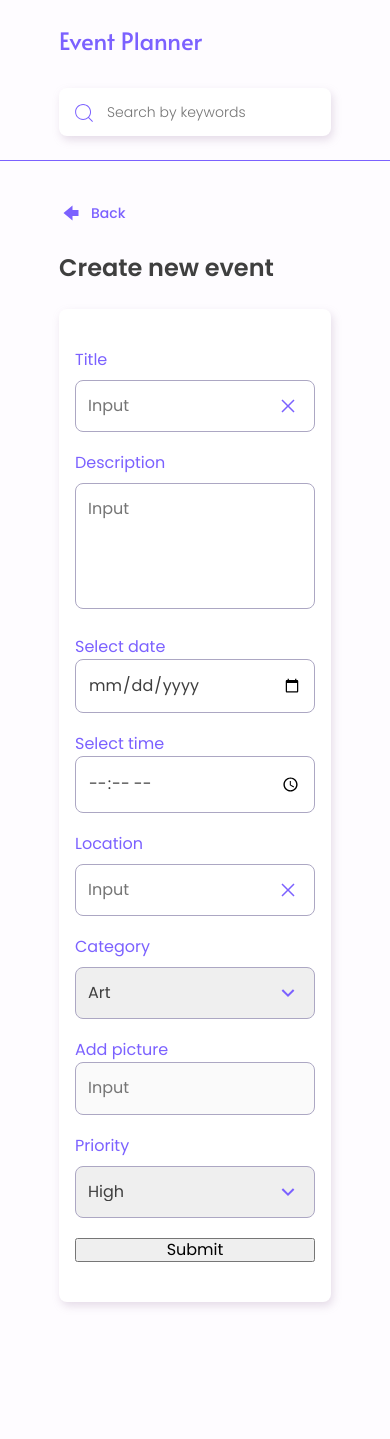
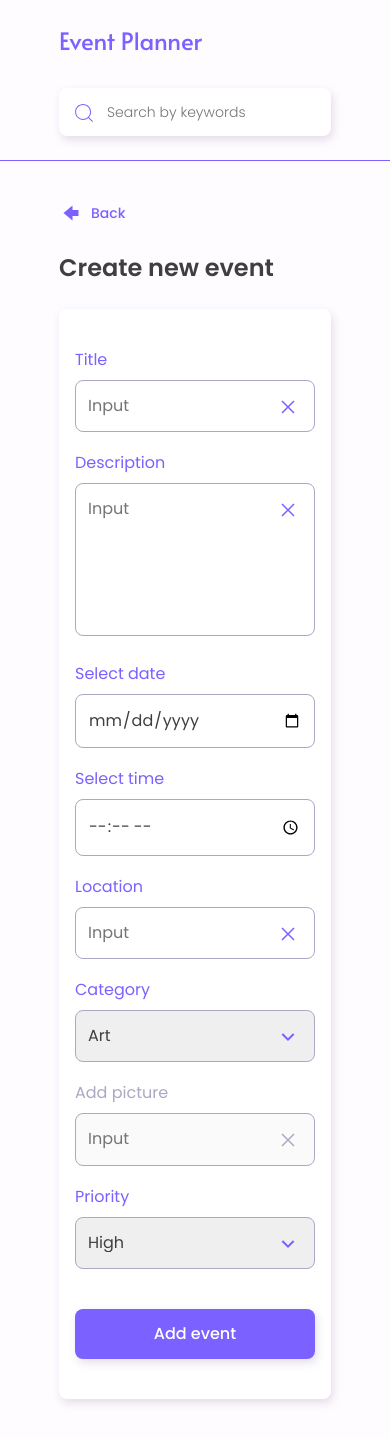
Before and after one commit to JustIrish/event-planner, a React (Create React App) app: page /create in a window 390 px wide. Before the commit the page ends 1342 px from the top, so only its background shows below. Built offline with nearby package versions, Linux system fonts and the light colour scheme.

Commit message:
add responsive for the form

```diff
--- a/src/components/AddEventForm/AddEventForm.js
+++ b/src/components/AddEventForm/AddEventForm.js
@@ -14,6 +14,7 @@ import { VscClose } from 'react-icons/vsc';
 
 import { validationRules } from 'common/validation';
 import { categories } from 'data/categories';
+import Button from 'components/Buttons/Button';
 
 const AddEventForm = () => {
   const {
@@ -34,22 +35,27 @@ const AddEventForm = () => {
         <LabelStyled>
           Title
           <SelectWrap>
-            <VscClose size="24" color="#7b61ff" />
+            <VscClose size="24" color={errors.title ? '#FF2B77' : '#7b61ff'} />
             <InputStyled
               {...register('title', validationRules.title)}
               placeholder="Input"
               type="text"
               name="title"
               style={{
-                outlineColor: errors.title && '#FF2B77',
-                borderColor: errors.title && 'transparent',
+                outlineColor: errors.title && 'transparent',
+                borderColor: errors.title && '#FF2B77',
               }}
             />
           </SelectWrap>
           {errors.title && <ErrorStyled>{errors.title.message}</ErrorStyled>}
         </LabelStyled>
-        <LabelStyled>
+        <LabelStyled style={{ gridRowStart: 2, gridRowEnd: 4 }}>
           Description
+          <SelectWrap>
+            <VscClose
+              size="24"
+              color={errors.description ? '#FF2B77' : '#7b61ff'}
+            />
             <TextareaStyled
               {...register('description', validationRules.description)}
               placeholder="Input"
@@ -57,42 +63,51 @@ const AddEventForm = () => {
               rows="5"
               name="description"
             />
+          </SelectWrap>
           {errors.description && (
             <ErrorStyled>{errors.description.message}</ErrorStyled>
           )}
         </LabelStyled>
         <LabelStyled>
           Select date
+          <SelectWrap>
             <InputStyled
               {...register('date', { required: 'required field' })}
               placeholder="Input"
               type="date"
               name="date"
             />
+          </SelectWrap>
           {errors.date && <ErrorStyled>{errors.date.message}</ErrorStyled>}
         </LabelStyled>
         <LabelStyled>
           Select time
+          <SelectWrap>
             <InputStyled
               {...register('time', { required: 'required field' })}
               placeholder="Input"
               type="time"
               name="time"
             />
+          </SelectWrap>
           {errors.time && <ErrorStyled>{errors.time.message}</ErrorStyled>}
         </LabelStyled>
+
         <LabelStyled>
           Location
           <SelectWrap>
-            <VscClose size="24" color="#7b61ff" />
+            <VscClose
+              size="24"
+              color={errors.location ? '#FF2B77' : '#7b61ff'}
+            />
             <InputStyled
               {...register('location', validationRules.location)}
               placeholder="Input"
               type="text"
               name="location"
               style={{
-                outlineColor: errors.location && '#FF2B77',
-                borderColor: errors.location && 'transparent',
+                outlineColor: errors.location && 'transparent',
+                borderColor: errors.location && '#FF2B77',
               }}
             />
           </SelectWrap>
@@ -117,9 +132,17 @@ const AddEventForm = () => {
             </SelectStyled>
           </SelectWrap>
         </LabelStyled>
-        <LabelStyled>
+        <LabelStyled style={{ color: '#ACA7C3' }}>
           Add picture
-          <InputStyled placeholder="Input" disabled name="ticture" />
+          <SelectWrap>
+            <VscClose size="24" color="#ACA7C3" />
+            <InputStyled
+              placeholder="Input"
+              disabled
+              name="picture"
+              style={{ borderColor: '#ACA7C3', outlineColor: 'transparent' }}
+            />
+          </SelectWrap>
         </LabelStyled>
         <LabelStyled>
           Priority
@@ -131,14 +154,13 @@ const AddEventForm = () => {
               name="priority"
               selected
             >
-              <option disabled>Select Priority</option>
               <option value="High">High</option>
               <option value="Medium">Medium</option>
               <option value="Low">Low</option>
             </SelectStyled>
           </SelectWrap>
         </LabelStyled>
-        <button type="submit">Submit</button>
+        <Button option="button" type="submit" title="Add event" />
       </StyledForm>
     </>
   );
--- a/src/components/AddEventForm/AddEventForm.styled.js
+++ b/src/components/AddEventForm/AddEventForm.styled.js
@@ -2,14 +2,50 @@ import styled from 'styled-components';
 import { mediaQueries } from 'styles/mediaQueries';
 
 export const StyledForm = styled.form`
-  display: flex;
-  flex-direction: column;
+  position: relative;
+  display: grid;
+  grid-template-columns: 1fr;
   gap: 20px;
+
   padding: 40px 16px;
   margin-top: 24px;
   border-radius: 8px;
   background: #fff;
   box-shadow: 2px 4px 9px 0px rgba(166, 141, 174, 0.28);
+
+  button {
+    padding: 16px 12px;
+    margin-top: 20px;
+
+    ${mediaQueries('tablet')`
+    position: absolute;
+    right: 24px;
+    bottom: 40px;
+    margin-top: 0;
+    width: 193px;`};
+
+    ${mediaQueries('desktop')`
+
+    right: 40px;
+    bottom: 54px;
+    margin-top: 0;`};
+  }
+
+  ${mediaQueries('tablet')`
+  padding: 40px 24px;
+  height: 656px;
+  grid-template-columns: repeat(2, 308px);
+  grid-auto-flow: column;
+   grid-template-rows: repeat(5, 80px);
+  align-items: flex-start;
+  `};
+
+  ${mediaQueries('desktop')`
+  height: 490px;
+  padding: 40px;
+  grid-template-columns: repeat(3, 332px);
+   grid-template-rows: repeat(3, 80px);
+  `};
 `;
 
 export const LabelStyled = styled.label`
@@ -17,9 +53,6 @@ export const LabelStyled = styled.label`
 
   font-size: 16px;
   font-weight: 400;
-
-  /* ${mediaQueries('desktop')`
-   margin-bottom: 18px;`}; */
 `;
 
 export const InputStyled = styled.input`
@@ -36,8 +69,6 @@ export const InputStyled = styled.input`
 
   appearance: none;
   cursor: pointer;
-  /* ${mediaQueries('desktop')`
-   margin-bottom: 18px;`}; */
 
   &:focus,
   &:hover {
@@ -48,7 +79,7 @@ export const InputStyled = styled.input`
 
 export const TextareaStyled = styled.textarea`
   width: 100%;
-  margin-top: 8px;
+  height: 153px;
   padding: 16px 12px;
   color: #3f3f3f;
 
@@ -59,9 +90,6 @@ export const TextareaStyled = styled.textarea`
   border: 1px solid #aca7c3;
   transition: color 300ms cubic-bezier(0.165, 0.84, 0.44, 1);
   resize: none;
-
-  /* ${mediaQueries('desktop')`
-   margin-bottom: 18px;`}; */
 
   &:focus,
   &:hover {
@@ -85,10 +113,6 @@ export const SelectStyled = styled.select`
 
   appearance: none;
   cursor: pointer;
-  /* background-position: left 0.7em top 50%, 0 0; */
-
-  /* ${mediaQueries('desktop')`
-   margin-bottom: 18px;`}; */
 
   &:hover,
   &:focus {
@@ -121,8 +145,8 @@ export const SelectWrap = styled.div`
   svg {
     position: absolute;
     right: 15px;
-    top: 50%;
-    transform: translateY(-50%);
+    top: 15px;
+
     pointer-events: none;
 
     &:focus {
--- a/src/components/Buttons/Button.js
+++ b/src/components/Buttons/Button.js
@@ -1,8 +1,8 @@
 import { StyledBtn } from './Button.styled';
 
-const Button = ({ type, title, to, location }) => {
+const Button = ({ type, title, to, location, option }) => {
   return (
-    <StyledBtn type={type} to={to} location={location}>
+    <StyledBtn as={option} type={type} to={to} location={location}>
       {title}
     </StyledBtn>
   );
```
Lines whose indentation alone changed are shown as unchanged.
